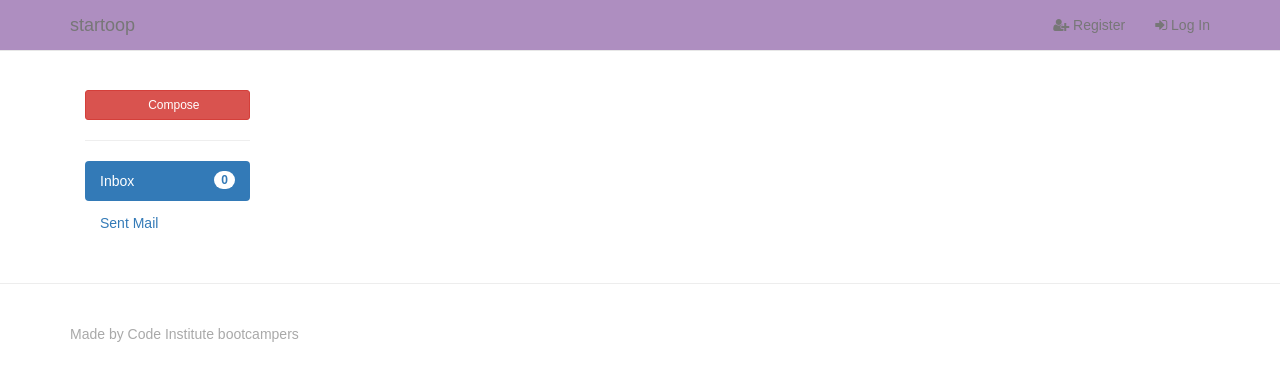
After one commit to wolfenchic/messengerApp, a Django app: page /messenger/inbox/ in a window 1280 px wide. The commit adds this page. Shown: the top 381 px of the page. Run offline with Django 3.2, Linux system fonts and the light colour scheme; some libraries are stand-ins or nearby versions; some web fonts are replaced.

Commit message:
messenger app

```diff
--- a/authapp/settings.py
+++ b/authapp/settings.py
@@ -11,6 +11,7 @@ https://docs.djangoproject.com/en/1.11/ref/settings/
 """
 
 import os
+from django.contrib.messages import constants as messages
 
 # Build paths inside the project like this: os.path.join(BASE_DIR, ...)
 BASE_DIR = os.path.dirname(os.path.dirname(os.path.abspath(__file__)))
@@ -122,3 +123,7 @@ USE_TZ = True
 # https://docs.djangoproject.com/en/1.11/howto/static-files/
 
 STATIC_URL = '/static/'
+
+MESSAGE_TAGS = {
+    messages.ERROR: 'danger'
+}
--- a/authapp/urls.py
+++ b/authapp/urls.py
@@ -15,12 +15,14 @@ Including another URLconf
 """
 from django.conf.urls import url, include
 from django.contrib import admin
-from home.views import get_home_page, get_secret_page
+from home.views import get_home_page, get_secret_page, get_message_inbox
 from accounts import urls as accounts_urls
+from messenger import urls as messenger_urls
 
 urlpatterns = [
     url(r'^admin/', admin.site.urls),
     url(r'^$', get_home_page, name='home'),
     url(r'^secret/', get_secret_page, name='secret'),
     url(r'^accounts/', include(accounts_urls)),
+    url(r'^messenger/', include(messenger_urls)),
 ]
--- a/home/templates/base.html
+++ b/home/templates/base.html
@@ -5,8 +5,11 @@
     <meta charset="UTF-8">
     <meta name="viewport" content="width=device-width, initial-scale=1.0">
     <meta http-equiv="X-UA-Compatible" content="ie=edge">
+    {% block styles %}
+    <link rel="stylesheet" href="https://maxcdn.bootstrapcdn.com/font-awesome/4.7.0/css/font-awesome.min.css" type="text/css" />
     <link rel="stylesheet" href="https://cdnjs.cloudflare.com/ajax/libs/bootswatch/3.3.7/cerulean/bootstrap.min.css">
     <link rel="stylesheet" href="{% static 'home/style.css' %}">
+    {% endblock styles %}
     <script src="https://cdnjs.cloudflare.com/ajax/libs/jquery/3.2.1/jquery.min.js"></script>
     <script src="https://cdnjs.cloudflare.com/ajax/libs/twitter-bootstrap/3.3.7/js/bootstrap.min.js"></script>
 
@@ -24,16 +27,22 @@
                     <span class="icon-bar"></span>
                     <span class="icon-bar"></span>
                 </button>
-                <a class="navbar-brand" href="/">startoop</a>
+                 <a class="navbar-brand" href="/">startoop</a>
             </div>
             <div id="navbar" class="navbar-collapse collapse">
                 <ul class="nav navbar-nav navbar-right">
-         {% if user.is_authenticated %}
-                    <li><a href="{% url 'profile' %}">Profile</a></li>
-                    <li><a href="{% url 'logout' %}">Log Out</a></li>
+                    {% if user.is_authenticated %}
+                    <li><a href="{% url 'profile' %}"><i class="fa fa-user"></i> Profile</a></li>
+                    <li><a href="{% url 'logout' %}"><i class="fa fa-sign-out"></i> Log Out</a></li>
                     {% else %}
-                    <li><a href="{% url 'register' %}">Register</a></li>
-                    <li><a href="{% url 'login' %}">Log In</a></li>
+                    <li><a href="{% url 'register' %}"><i class="fa fa-user-plus"></i> Register</a></li>
+                    <li><a href="{% url 'login' %}"><i class="fa fa-sign-in"></i> Log In</a></li>
+                    {% endif %}
+                    {% if user.messages_received.all|length > 0 %}
+                    <li><a href="{% url 'inbox' %}">
+                        <i class="fa fa-envelope"></i> Inbox
+                        <label class="badge badge-warning">{{ user.messages_received.all|length }}</label>
+                    </a></li>
                     {% endif %}
                 </ul>
             </div>
--- a/home/views.py
+++ b/home/views.py
@@ -9,3 +9,6 @@ def get_home_page(request):
 @login_required()
 def get_secret_page(request):
   return render(request, 'secret.html')
+
+def get_message_inbox(request):
+  return render(request, 'inbox.html')
--- /dev/null
+++ b/messenger/templates/messenger/inbox.html
@@ -0,0 +1,43 @@
+{% extends "base.html" %}
+{% load staticfiles %}
+
+{% block styles %}
+    {{ block.super }}
+    <link rel="stylesheet" href="{% static 'messenger/style.css' %}">
+{% endblock styles %}
+
+{% block content %}
+<div class="container">
+    <br><br>
+
+    <div class="row">
+        <div class="col-sm-3 col-md-2">
+            <a href="#" class="btn btn-danger btn-sm btn-block" role="button"><i class="glyphicon glyphicon-edit"></i> Compose</a>
+            <hr>
+            <ul class="nav nav-pills nav-stacked">
+                <li class="active"><a href="#"><span class="badge pull-right">{{ user.messages_received.all|length }}</span> Inbox </a>
+                </li>
+                <li><a href="#">Sent Mail</a></li>
+            </ul>
+        </div>
+        <div class="col-sm-9 col-md-10">
+                        <div class="tab-content">
+                <div class="tab-pane fade in active" id="home">
+                    <div class="list-group">
+
+                        {% for message in user.messages_received.all %}
+                        <a href="{% url 'view_message' message.id %}" class="list-group-item">
+
+                            <span class="glyphicon glyphicon-star-empty"></span><span class="name" style="min-width: 120px;
+                                display: inline-block;">{{ message.sender.username }}</span> <span class="">{{ message.subject }}</span>
+                            <span class="text-muted" style="font-size: 11px;">- {{ message.body }}</span> <span class="badge">12:10 AM</span> <span class="pull-right"></span></a>
+                        {% endfor %}
+
+                    </div>
+                </div>
+
+            </div>
+        </div>
+    </div>
+</div>
+{% endblock content %}
--- /dev/null
+++ b/messenger/urls.py
@@ -0,0 +1,7 @@
+from django.conf.urls import url
+from .views import *
+
+urlpatterns = [
+    url(r'^inbox/', inbox, name='inbox'),
+    url(r'^mail/(\d+)', message, name='view_message'),
+]
--- a/messenger/views.py
+++ b/messenger/views.py
@@ -1,3 +1,10 @@
-from django.shortcuts import render
+from django.shortcuts import render, get_object_or_404
+from .models import Message
 
 # Create your views here.
+def inbox(request):
+    return render(request, 'messenger/inbox.html')
+
+def message(request, id):
+    message = get_object_or_404(Message, pk=id)
+    return render(request, "messenger/mail.html", {'message': message})
```
Also changed, not shown: messenger/static/style.css (added, +20 -0 lines), messenger/templates/messenger/mail.html (added, +10 -0 lines), db.sqlite3.
